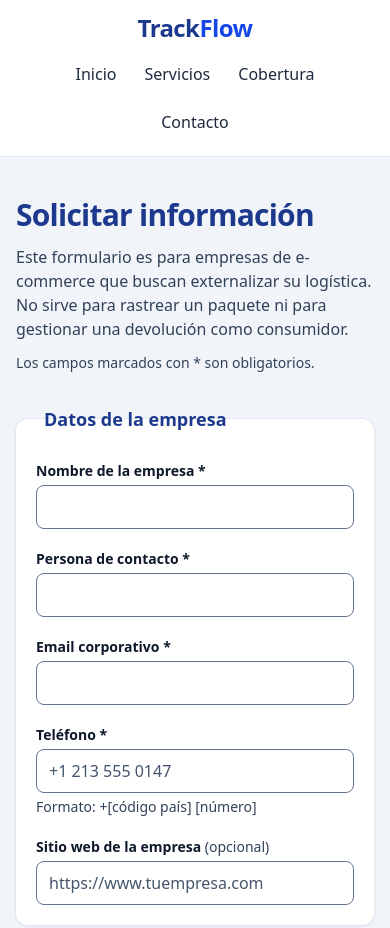
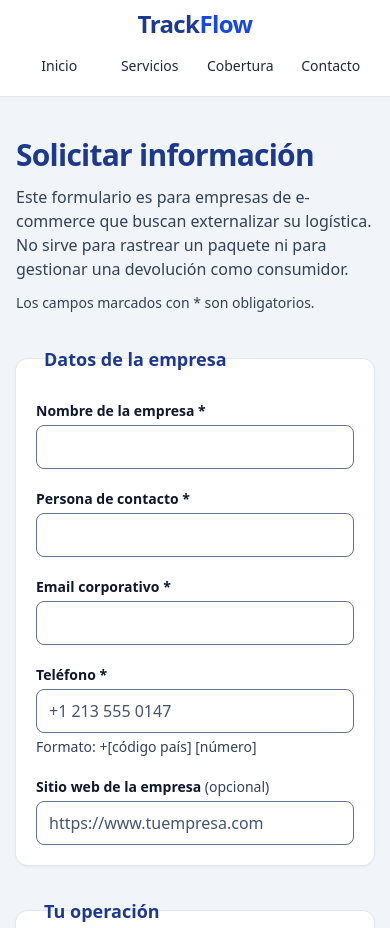
Before and after one commit to 4GeeksAcademy/elige-tu-empresa-jesus, a plain HTML site: page uis/website/application.html in a window 390 px wide. Shown: the top 928 px of the page. Drawn offline with nearby package versions, Linux system fonts and the light colour scheme.

Commit message:
fixed: compacta el menú en móvil y evita que tape los títulos al navegar

```diff
--- a/uis/website/application.html
+++ b/uis/website/application.html
@@ -27,7 +27,7 @@
     <header class="sticky top-0 z-40 border-b border-slate-200 bg-white/95">
       <nav
         aria-label="Principal"
-        class="mx-auto flex max-w-6xl flex-col items-center gap-2 px-4 py-3 sm:flex-row sm:justify-between"
+        class="mx-auto flex max-w-6xl flex-col items-center gap-1 px-4 py-2 sm:flex-row sm:justify-between"
       >
         <a
           href="index.html#inicio"
@@ -36,32 +36,32 @@
         >
           Track<span class="text-blue-700">Flow</span>
         </a>
-        <ul class="flex flex-wrap items-center justify-center gap-x-1 gap-y-1 text-base font-medium">
+        <ul class="grid w-full grid-cols-4 items-center gap-1 text-sm font-medium sm:flex sm:w-auto sm:text-base">
           <li>
             <a
               href="index.html#inicio"
-              class="inline-block rounded-md px-3 py-2.5 text-slate-800 hover:bg-slate-100 hover:text-blue-900 focus-visible:outline-2 focus-visible:outline-blue-700"
+              class="inline-flex min-h-11 w-full items-center justify-center rounded-md py-2.5 text-slate-800 hover:bg-slate-100 hover:text-blue-900 focus-visible:outline-2 focus-visible:outline-blue-700 sm:px-3"
               >Inicio</a
             >
           </li>
           <li>
             <a
               href="index.html#servicios"
-              class="inline-block rounded-md px-3 py-2.5 text-slate-800 hover:bg-slate-100 hover:text-blue-900 focus-visible:outline-2 focus-visible:outline-blue-700"
+              class="inline-flex min-h-11 w-full items-center justify-center rounded-md py-2.5 text-slate-800 hover:bg-slate-100 hover:text-blue-900 focus-visible:outline-2 focus-visible:outline-blue-700 sm:px-3"
               >Servicios</a
             >
           </li>
           <li>
             <a
               href="index.html#cobertura"
-              class="inline-block rounded-md px-3 py-2.5 text-slate-800 hover:bg-slate-100 hover:text-blue-900 focus-visible:outline-2 focus-visible:outline-blue-700"
+              class="inline-flex min-h-11 w-full items-center justify-center rounded-md py-2.5 text-slate-800 hover:bg-slate-100 hover:text-blue-900 focus-visible:outline-2 focus-visible:outline-blue-700 sm:px-3"
               >Cobertura</a
             >
           </li>
           <li>
             <a
               href="index.html#contacto"
-              class="inline-block rounded-md px-3 py-2.5 text-slate-800 hover:bg-slate-100 hover:text-blue-900 focus-visible:outline-2 focus-visible:outline-blue-700"
+              class="inline-flex min-h-11 w-full items-center justify-center rounded-md py-2.5 text-slate-800 hover:bg-slate-100 hover:text-blue-900 focus-visible:outline-2 focus-visible:outline-blue-700 sm:px-3"
               >Contacto</a
             >
           </li>
@@ -69,7 +69,7 @@
       </nav>
     </header>
 
-    <main id="contenido">
+    <main id="contenido" class="scroll-mt-28 sm:scroll-mt-20">
       <section aria-labelledby="form-titulo" class="bg-slate-100 py-10 md:py-16">
         <article class="mx-auto max-w-3xl px-4">
           <header>
```
Also changed, not shown: uis/website/index.html (+12 -12 lines).
